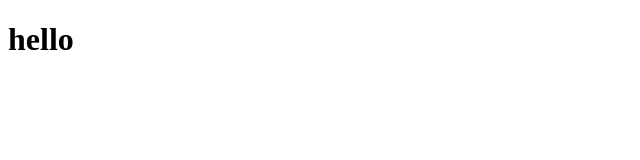
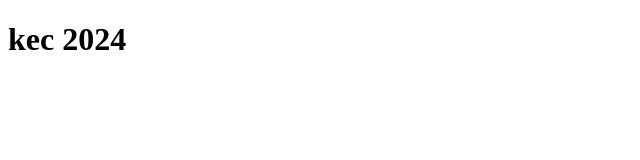
Before and after one commit to sachinsandrons2005/full, a plain HTML site: page advance.html in a window 1280 px wide. Shown: the whole page, without its empty margins (0-640 px from the left). Drawn offline with Linux system fonts and the light colour scheme.

Commit message:
advance.io

```diff
--- a/advance.html
+++ b/advance.html
@@ -6,6 +6,6 @@
     <title>Document</title>
 </head>
 <body>
-    <h1>hello</h1>
+    <h1>kec 2024</h1>
 </body>
 </html>
```
